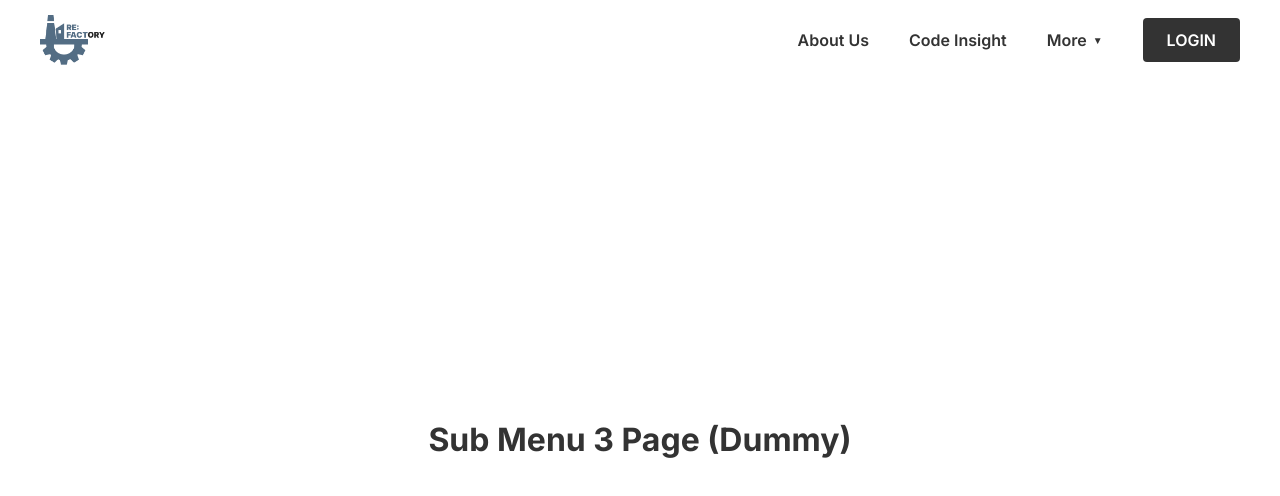
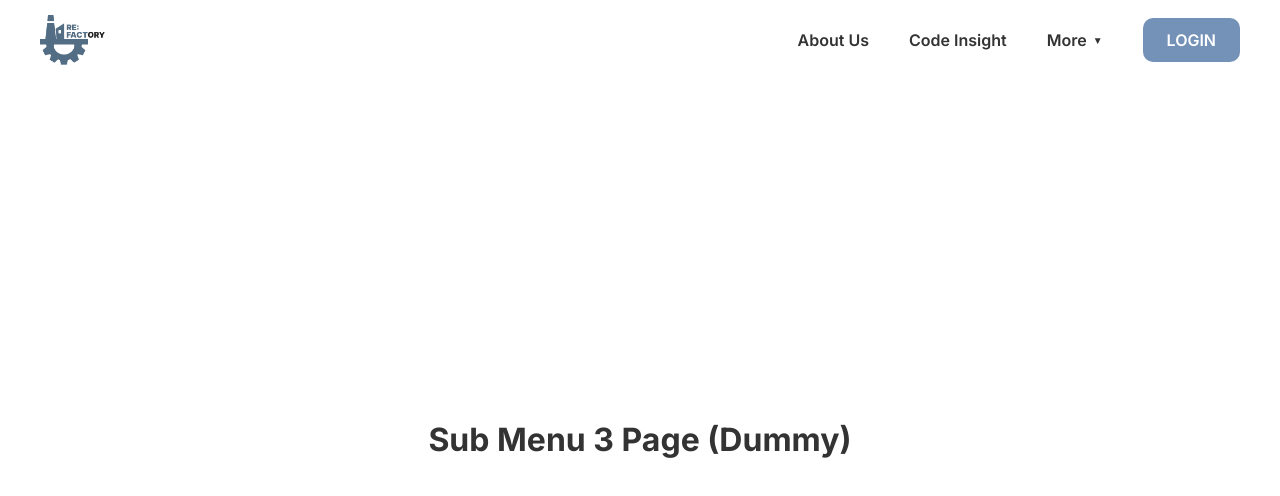
Before and after one commit to hoho715-park/refactory_f, a React (Vite) app: page /#/more/sub3 in a window 1280 px wide. Shown: the top 496 px of the page. Built offline with nearby package versions, Linux system fonts and the light colour scheme.

Commit message:
로그인 버튼 디자인 수정

```diff
--- a/src/components/layout/header.css
+++ b/src/components/layout/header.css
@@ -125,15 +125,15 @@
 
 .login-btn {
   padding: 10px 24px;
-  background-color: #333333;
+  background-color: #7492B7;
   color: #ffffff !important;
-  border-radius: 4px;
+  border-radius: 10px;
   font-weight: 600;
   transition: background-color 0.2s ease;
 }
 
 .login-btn:hover {
-  background-color: #555555;
+  background-color: #5a7a9e;
 }
 
 /* Hamburger Button */
```
